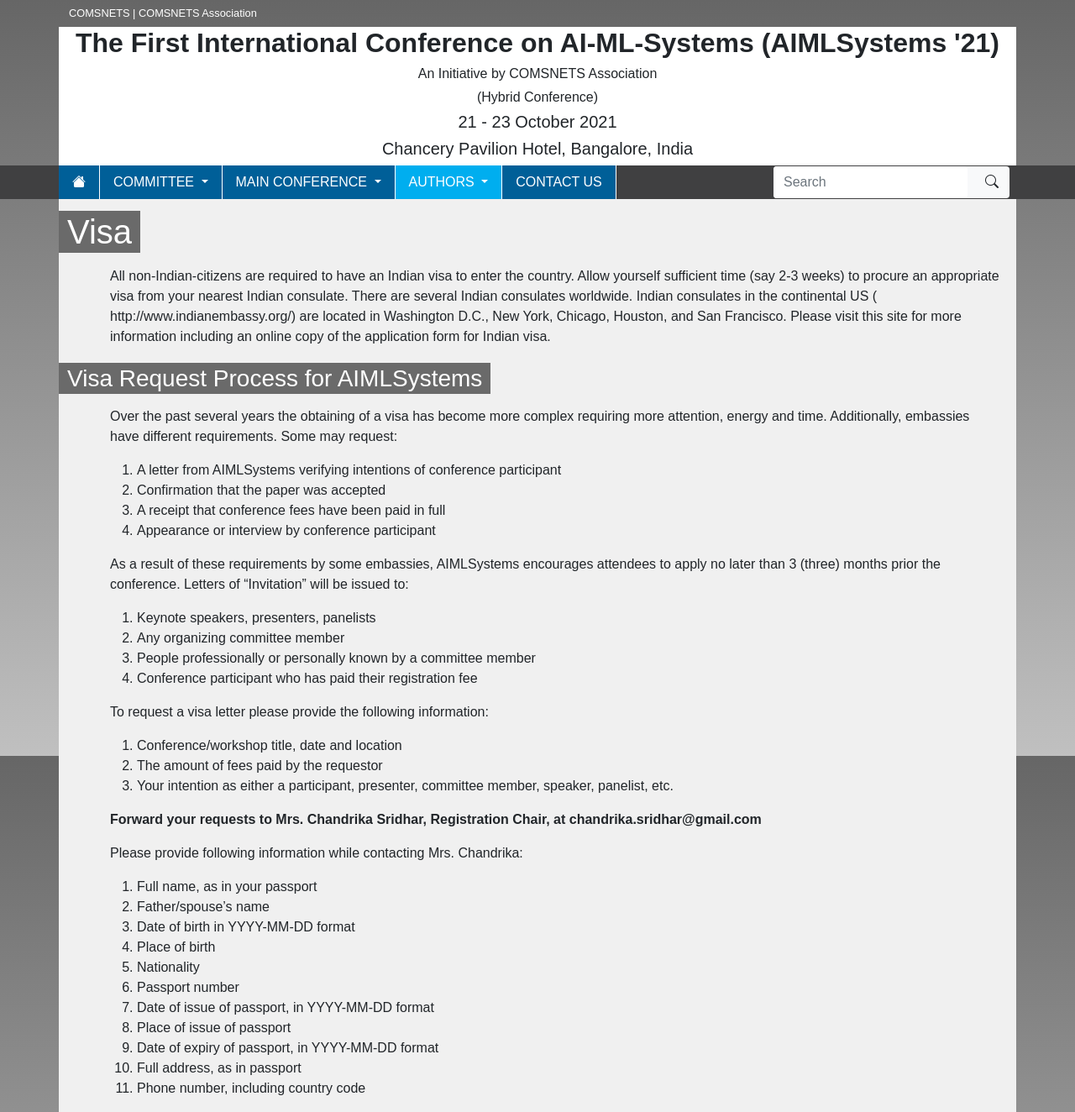
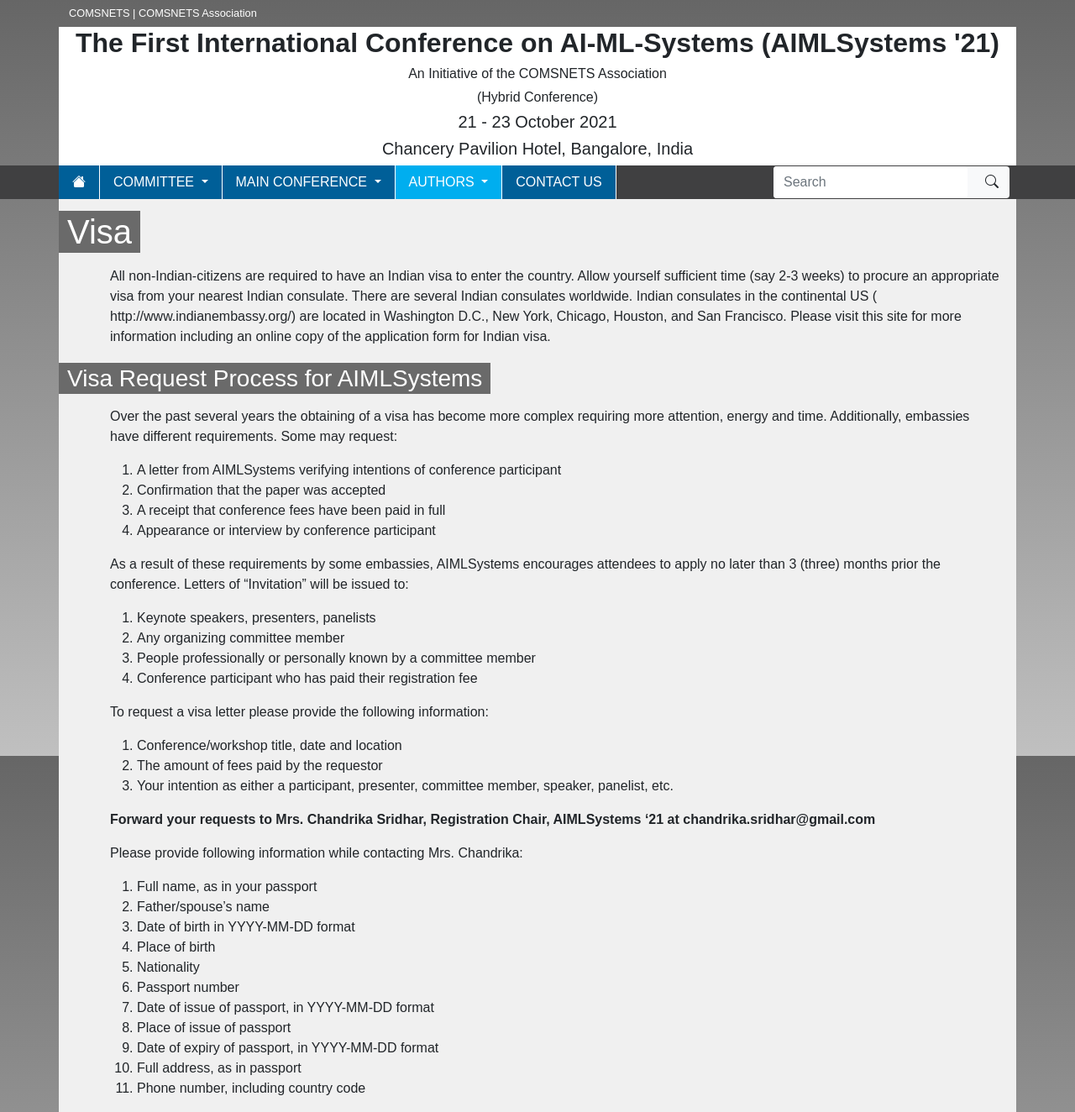
Before and after one commit to aimlsystems/2021, a Jekyll site: the page built from _wpages/auth/04.visa.md, in a window 1280 px wide. Shown: the whole page at 84% size. Built offline with Jekyll 4.4.1, drawn with Linux system fonts in a browser that asks for light colours.

Commit message:
addressing comments

```diff
--- a/_config.yml
+++ b/_config.yml
@@ -9,7 +9,7 @@
 
 # Setup
 title:            The First International Conference on AI-ML-Systems
-tagline:          An Initiative by COMSNETS Association
+tagline:          An Initiative of the COMSNETS Association
 url:              https://www.aimlsystems.org
 baseurl:          "/2021"
 
@@ -35,4 +35,4 @@
     output: true
     permalink: /:path
 
-shortname: AIMLSystems '21
+shortname: "AIMLSystems '21"
--- a/_includes/header.html
+++ b/_includes/header.html
@@ -10,7 +10,7 @@
     <div class="row">
         <div class="col text-center">
             <h2 class="conf-title">{{ site.title }} ({{ site.shortname }})</h2>
-            <h6>An Initiative by <a href="http://comsnets-association.org/" target="_blank">COMSNETS Association</a></h4>
+            <h6>An Initiative of the <a href="http://comsnets-association.org/" target="_blank">COMSNETS Association</a></h4>
             <h6><a title="Physical conference with virtual presence">(Hybrid Conference)</a></h5>
             <h5>21 - 23 October 2021</h5>
             <h5>Chancery Pavilion Hotel, Bangalore, India</h5>
--- a/_wpages/auth/04.visa.md
+++ b/_wpages/auth/04.visa.md
@@ -30,7 +30,7 @@
 1. The amount of fees paid by the requestor
 1. Your intention as either a participant, presenter, committee member, speaker, panelist, etc.
 
-**Forward your requests to Mrs. Chandrika Sridhar, Registration Chair, {{ site.shorname }} at chandrika.sridhar@gmail.com**
+**Forward your requests to Mrs. Chandrika Sridhar, Registration Chair, {{ site.shortname }} at chandrika.sridhar@gmail.com**
 
 Please provide following information while contacting Mrs. Chandrika:
 
```
